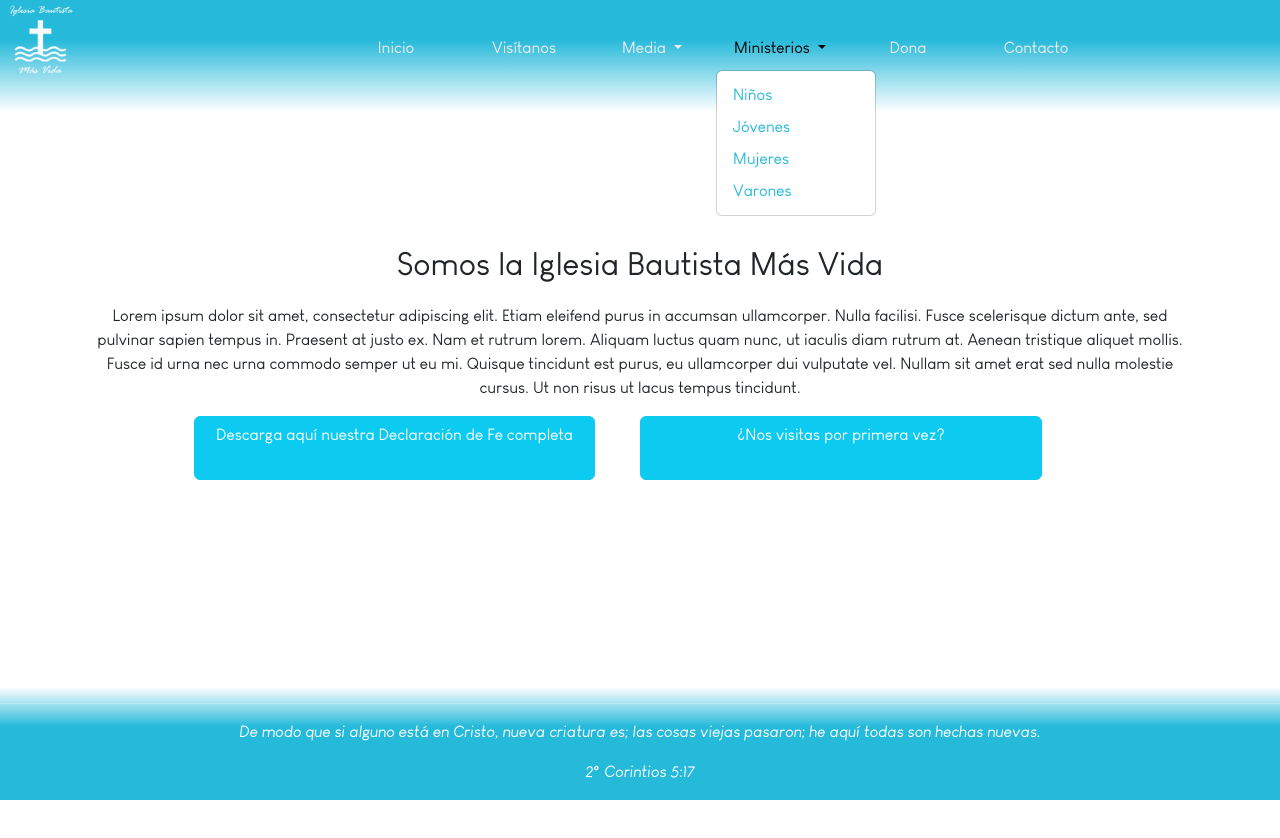
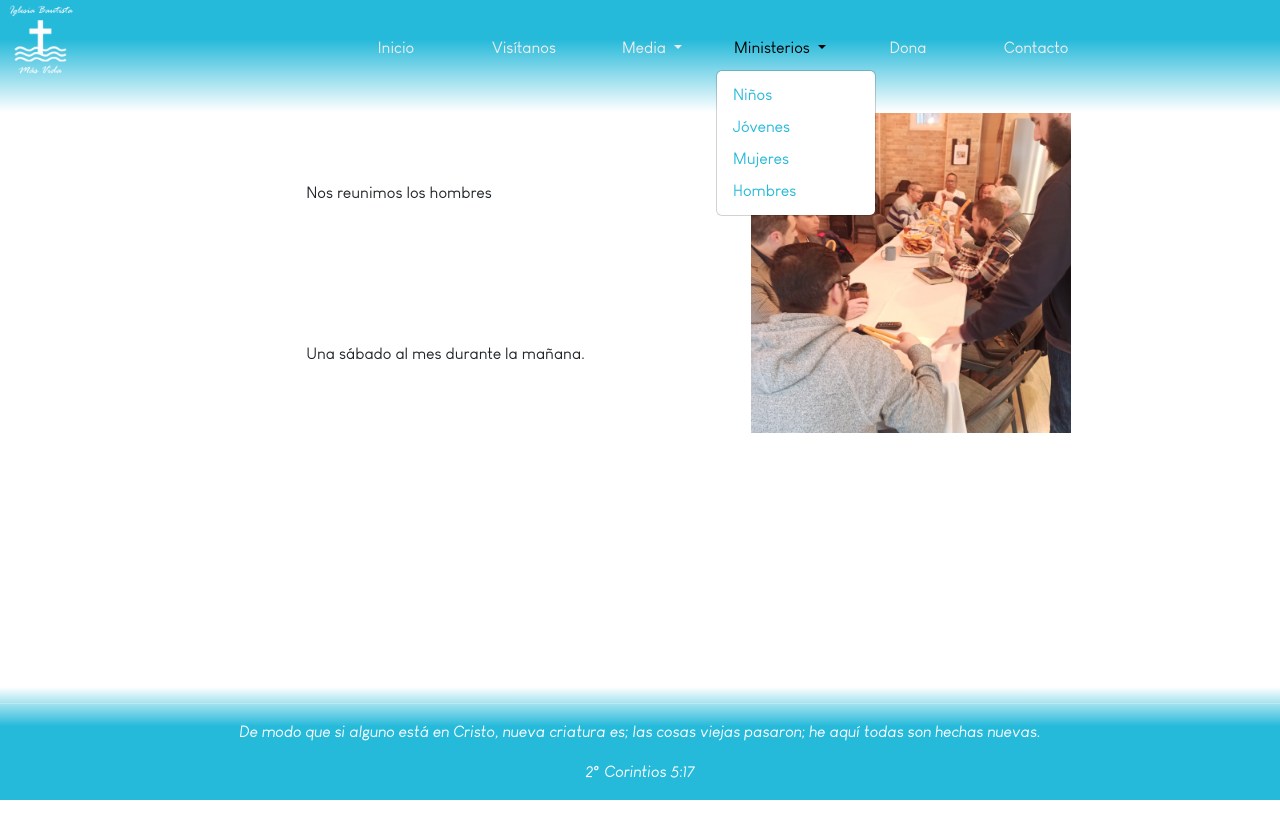
Before and after one commit to mmorac/ibmvweb, an Angular app: page /ministerio/hombres in a window 1280 px wide. Both pictures are taken after a click on the button "Ministerios". Shown: the top 838 px of the page. After the commit the page ends 800 px from the top, so only its background shows below. Built offline with nearby package versions, Linux system fonts and the light colour scheme.

Commit message:
Ministerios mejorado
Se mejoró el componente ministerios, agregándole la lógica para cargar la información deseada, así como la inclusión de una primera foto

```diff
--- a/src/app/app-routing.module.ts
+++ b/src/app/app-routing.module.ts
@@ -5,6 +5,7 @@ import { VisitanosComponent } from './componentes/visitanos/visitanos.component'
 import { EnsenanzasComponent } from './componentes/ensenanzas/ensenanzas.component';
 import { InicioComponent } from './componentes/inicio/inicio.component';
 import { ContactoComponent } from './componentes/contacto/contacto.component';
+import { MinisteriosComponent } from './componentes/ministerios/ministerios.component';
 
 const routes: Routes = [
   {path:'inicio', component:InicioComponent},
@@ -12,6 +13,7 @@ const routes: Routes = [
   {path:'visitanos', component:VisitanosComponent},
   {path:'ensenanzas', component:EnsenanzasComponent},
   {path:'contacto', component:ContactoComponent},
+  {path:'ministerio/:ministerio', component:MinisteriosComponent},
   {path:'**', component:InicioComponent}
 ];
 
--- a/src/app/componentes/ministerios/ministerios.component.css
+++ b/src/app/componentes/ministerios/ministerios.component.css
@@ -0,0 +1,12 @@
+table{
+    width: 80%;
+    margin-left: 20%;
+}
+td{
+    height: 10rem;
+    width: 20rem;
+}
+
+img{
+    height: 20rem;
+}
--- a/src/app/componentes/ministerios/ministerios.component.html
+++ b/src/app/componentes/ministerios/ministerios.component.html
@@ -1 +1,11 @@
-<p>ministerios works!</p>
+<div class="container">
+    <table>
+        <tr>
+            <td>{{ministerios[parametro]["descripcion"]}}</td>
+            <td rowspan="2"><img [src]="ministerios[parametro].foto"></td>
+        </tr>
+        <tr>
+            <td>{{ministerios[parametro]["horario"]}}</td>
+        </tr>
+    </table>
+</div>
--- a/src/app/componentes/ministerios/ministerios.component.ts
+++ b/src/app/componentes/ministerios/ministerios.component.ts
@@ -1,4 +1,6 @@
 import { Component } from '@angular/core';
+import { ActivatedRoute, Router, NavigationEnd } from '@angular/router';
+import { filter } from 'rxjs/operators';
 
 @Component({
   selector: 'app-ministerios',
@@ -6,23 +8,43 @@ import { Component } from '@angular/core';
   styleUrls: ['./ministerios.component.css']
 })
 export class MinisteriosComponent {
-
-  ministerios = {
+  parametro:string = "";
+  ministerios:{ [key: string]: any }= {
     "hombres": {
       "descripcion": "Nos reunimos los hombres",
-      "foto": "",
+      "foto": "../../../assets/img/Hombres.jpeg",
       "horario": "Una sábado al mes durante la mañana."
     },
     "mujeres": {
-      "descripcion": "Nos reunimos los hombres",
-      "foto": "",
+      "descripcion": "Nos reunimos las mujeres",
+      "foto": "FOTOMUJERES",
       "horario": "Una sábado al mes durante la mañana."
     },
     "ninos": {
-      "descripcion": "Nos reunimos los hombres",
-      "foto": "",
+      "descripcion": "Nos reunimos los niños",
+      "foto": "FOTONIÑOS",
+      "horario": "Una sábado al mes durante la mañana."
+    },
+    "jovenes": {
+      "descripcion": "Nos reunimos los jóvenes",
+      "foto": "FOTOJÓVENES",
       "horario": "Una sábado al mes durante la mañana."
     }
+
   }
 
+  constructor(private route:ActivatedRoute, private router:Router){
+  }
+
+  ngOnInit(){
+    this.route.params.subscribe(params=>{
+      this.parametro = params['ministerio']
+    })
+
+    this.router.events.pipe(
+      filter(event => event instanceof NavigationEnd)
+    ).subscribe(() => {
+    });
+
+  }
 }
--- a/src/app/componentes/navbar/navbar.component.html
+++ b/src/app/componentes/navbar/navbar.component.html
@@ -34,10 +34,10 @@
                 Ministerios
               </a>
               <ul class="dropdown-menu">
-                <li><a class="dropdown-item" href="#">Niños</a></li>
-                <li><a class="dropdown-item" href="#">Jóvenes</a></li>
-                <li><a class="dropdown-item" href="#">Mujeres</a></li>
-                <li><a class="dropdown-item" href="#">Varones</a></li>
+                <li><a class="dropdown-item" routerLink="/ministerio/ninos">Niños</a></li>
+                <li><a class="dropdown-item" routerLink="/ministerio/jovenes">Jóvenes</a></li>
+                <li><a class="dropdown-item" routerLink="/ministerio/mujeres">Mujeres</a></li>
+                <li><a class="dropdown-item" routerLink="/ministerio/hombres">Hombres</a></li>
               </ul>
             </li>
             <li class="nav-item">
```
Also changed, not shown: src/assets/img/Hombres.jpeg (added).
